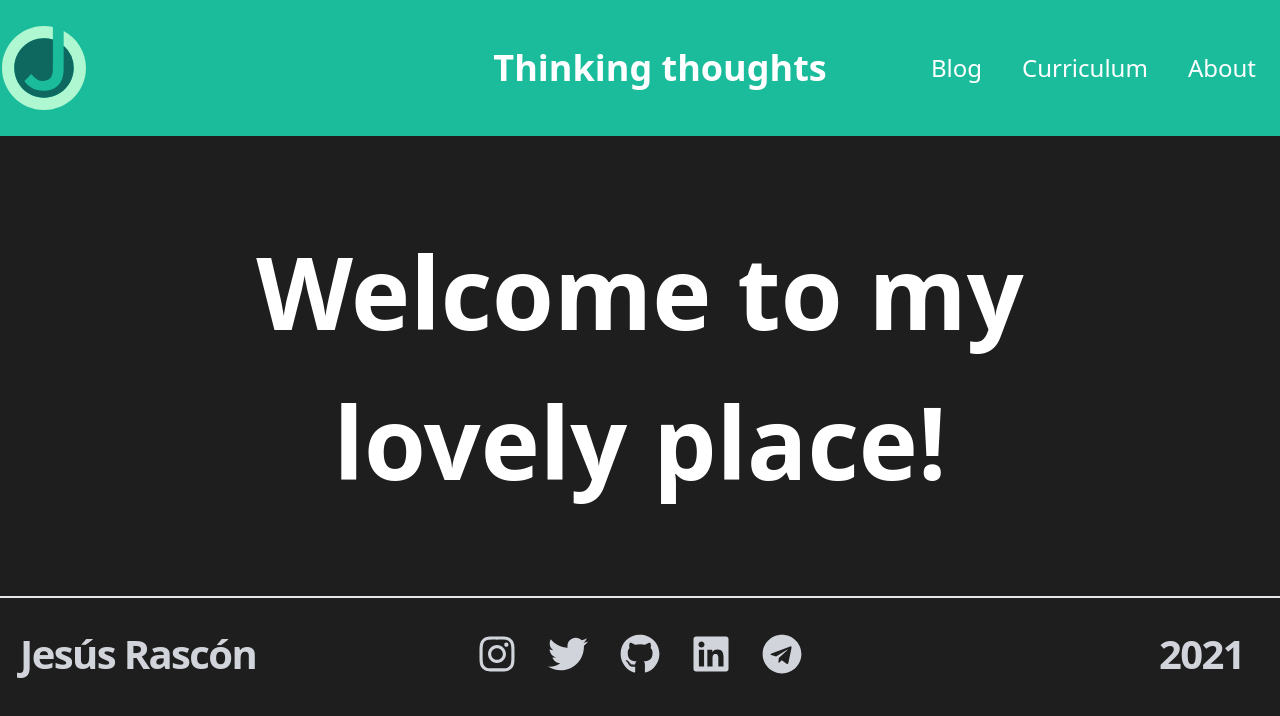
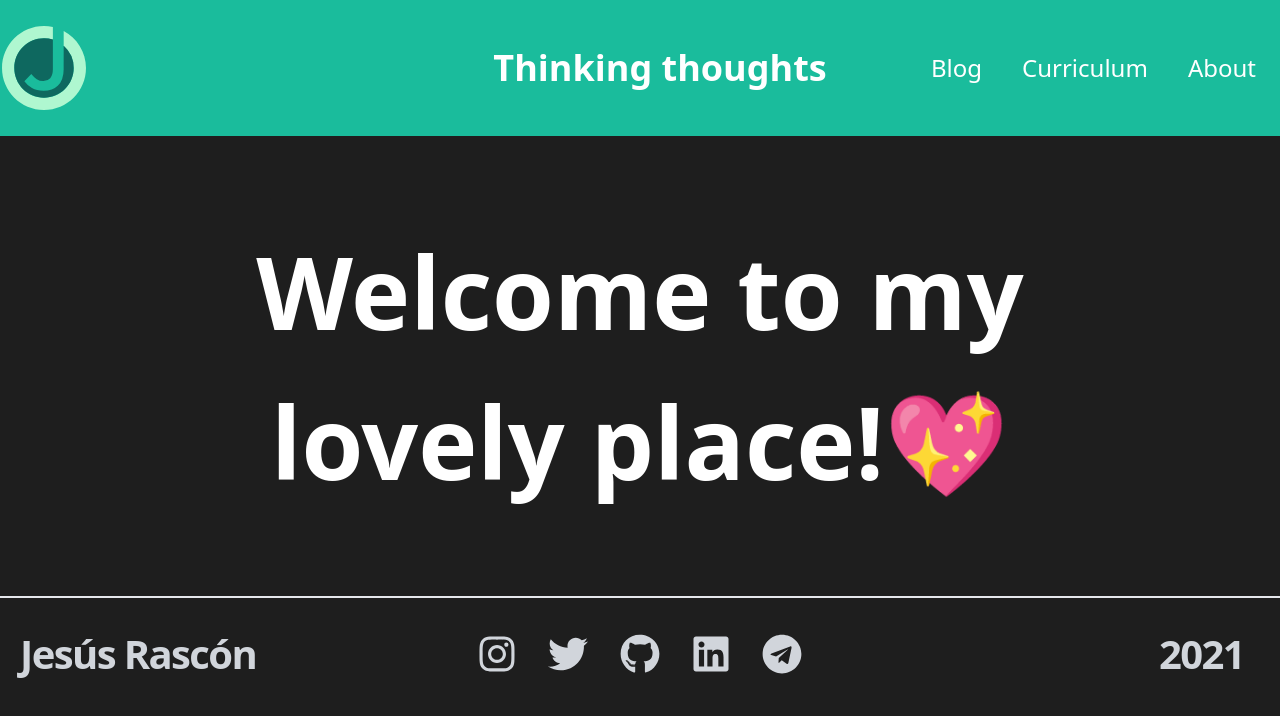
Before and after one commit to jesi-rgb/old.jesirgb.com, a Next.js app: page / in a window 1280 px wide. Shown: the top 716 px of the page. Built offline with nearby package versions, Linux system fonts and the light colour scheme; no server answers.

Commit message:
abdu thancc

```diff
--- a/pages/index.js
+++ b/pages/index.js
@@ -11,7 +11,7 @@ export default function Home() {
       <Layout>
         <div className="max-w-4xl mx-auto text-white m-20">
           <h1 className="text-8xl font-bold text-center">
-            Welcome to my lovely place!
+            Welcome to my lovely place!💖
           </h1>
           <TopTracks className="grid grid-cols-2" />
         </div>
```
